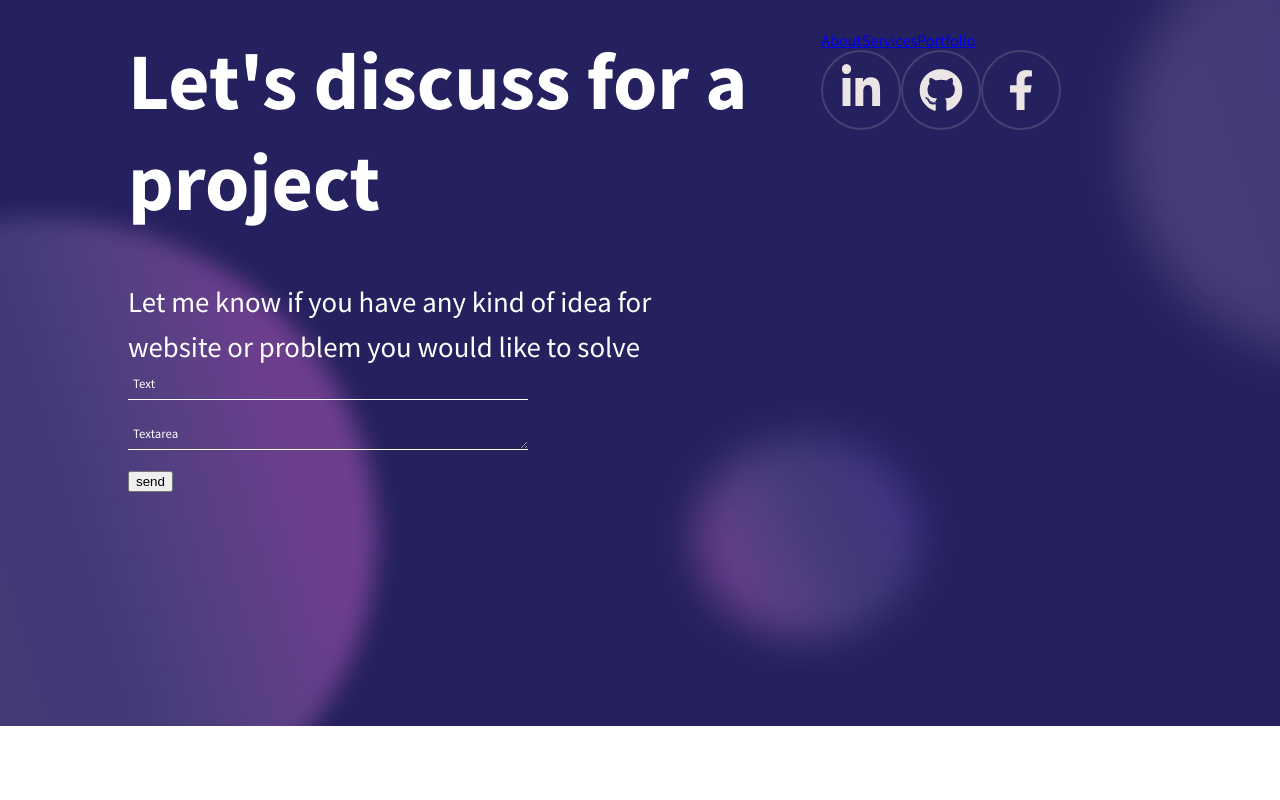
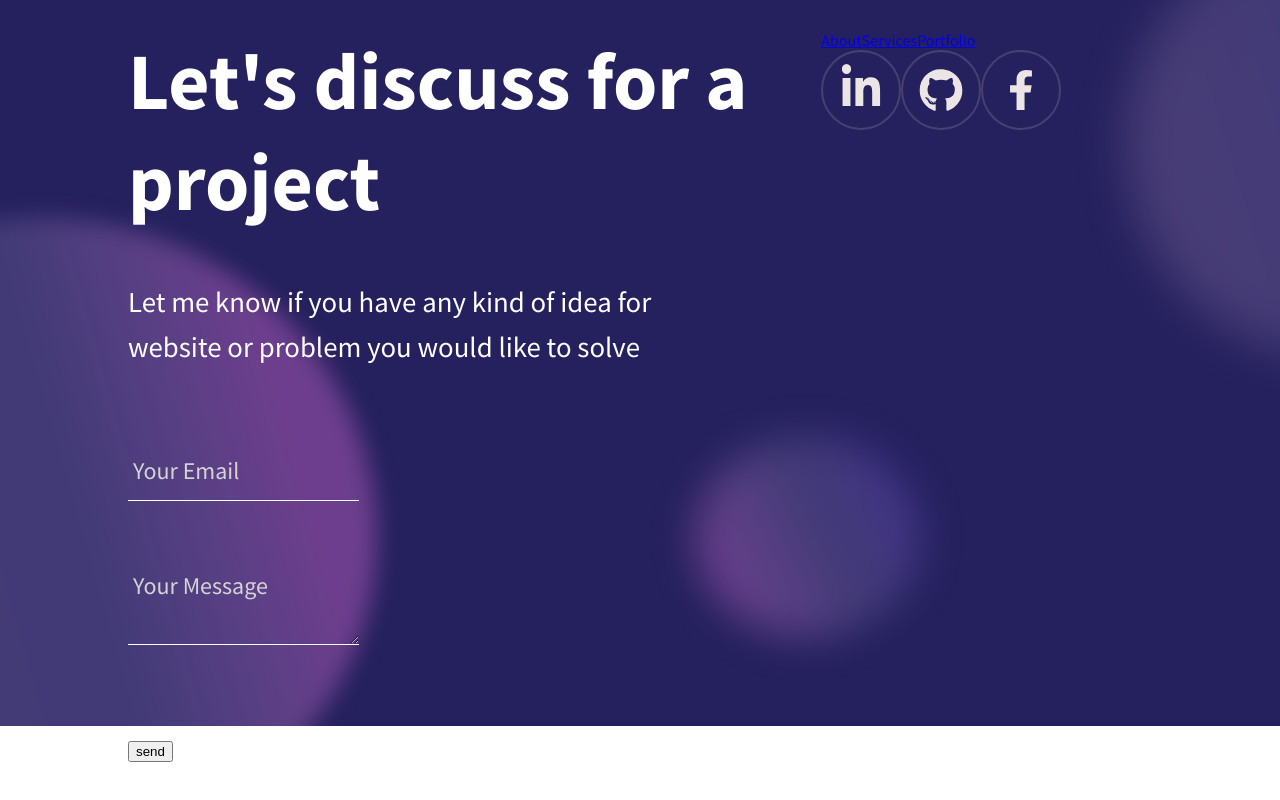
Before and after one commit to slekstut/my-portfolio, a Vue app: page / in a window 1280 px wide. Shown: the part 6219-7019 px from the top of the page. Built offline with nearby package versions, Linux system fonts and the light colour scheme; some icons are missing.

Commit message:
form ongoing

```diff
--- a/src/components/Form.vue
+++ b/src/components/Form.vue
@@ -1,19 +1,19 @@
 <template>
   <div>
-    <form class="floating-form">
+    <form>
       <div class="floating-label">
         <input class="floating-input" type="text" placeholder=" " />
         <span class="highlight"></span>
-        <label>Text</label>
+        <label>your email</label>
       </div>
 
       <div class="floating-label">
         <textarea
           class="floating-input floating-textarea"
           placeholder=" "
-        ></textarea>
+                  ></textarea>
         <span class="highlight"></span>
-        <label>Textarea</label>
+        <label>your message</label>
       </div>
       <button>send</button>
     </form>
@@ -27,18 +27,24 @@ export default {
 </script>
 
 <style lang="scss" scoped>
-.floating-form {
-  width: 25rem;
+form {
+  width: 35%;
   .floating-label {
     position: relative;
-    margin-bottom: 20px;
+    margin-bottom: 1.3rem;
+
   }
   .floating-input {
-    font-size: 1.8rem;
-    padding: 0.2rem;
+    font-size: 1.7rem;
+    font-family: $font;
+    font-weight: 300;
+    letter-spacing: .15rem;
+    color: $white;
+    padding: 0.1rem 0;
+    margin-bottom: 4rem;
     display: block;
     width: 100%;
-    height: 30px;
+    height: 3.2rem;
     background-color: transparent;
     border: none;
     border-bottom: 1px solid $white;
@@ -49,9 +55,11 @@ export default {
   }
 
   label {
-    color: $white;
-    font-size: 0.8rem;
+    color: $graylight;
+    font-family: $font;
+    font-size: 1.5rem;
     font-weight: 400;
+    text-transform: capitalize;
     position: absolute;
     pointer-events: none;
     left: 5px;
@@ -62,19 +70,19 @@ export default {
   }
   .floating-input:focus ~ label,
   .floating-input:not(:placeholder-shown) ~ label {
-    top: -18px;
-    font-size: 14px;
+    top: -2rem;
+    font-size: 1.2rem;
     color: $white;
   }
   .floating-input:focus ~ .bar:before,
-  .floating-input:focus ~ .bar:after,
-  .floating-select:focus ~ .bar:before,
-  .floating-select:focus ~ .bar:after {
+  .floating-input:focus ~ .bar:after {
     width: 50%;
   }
   .floating-textarea {
-    min-height: 30px;
-    max-height: 260px;
+    font-family: $font;
+    overflow: scroll;
+    min-height: 5rem;
+    max-height: 20rem;
     overflow: hidden;
     overflow-x: hidden;
   }
@@ -92,5 +100,8 @@ export default {
     -moz-animation: 0.3s ease;
     animation: 0.3s ease;
   }
+  button {
+    margin-top: 2rem;
+  }
 }
 </style>
--- a/src/views/Contact.vue
+++ b/src/views/Contact.vue
@@ -144,8 +144,8 @@
 import Form from "../components/Form.vue";
 
 export default {
-    name: "Contact",
-    components: {Form}
+  name: "Contact",
+  components: { Form },
 };
 </script>
 
@@ -184,6 +184,7 @@ export default {
   .contact-form {
     height: 100%;
     width: 100%;
+    margin-top: 5rem;
   }
 }
 </style>
```
